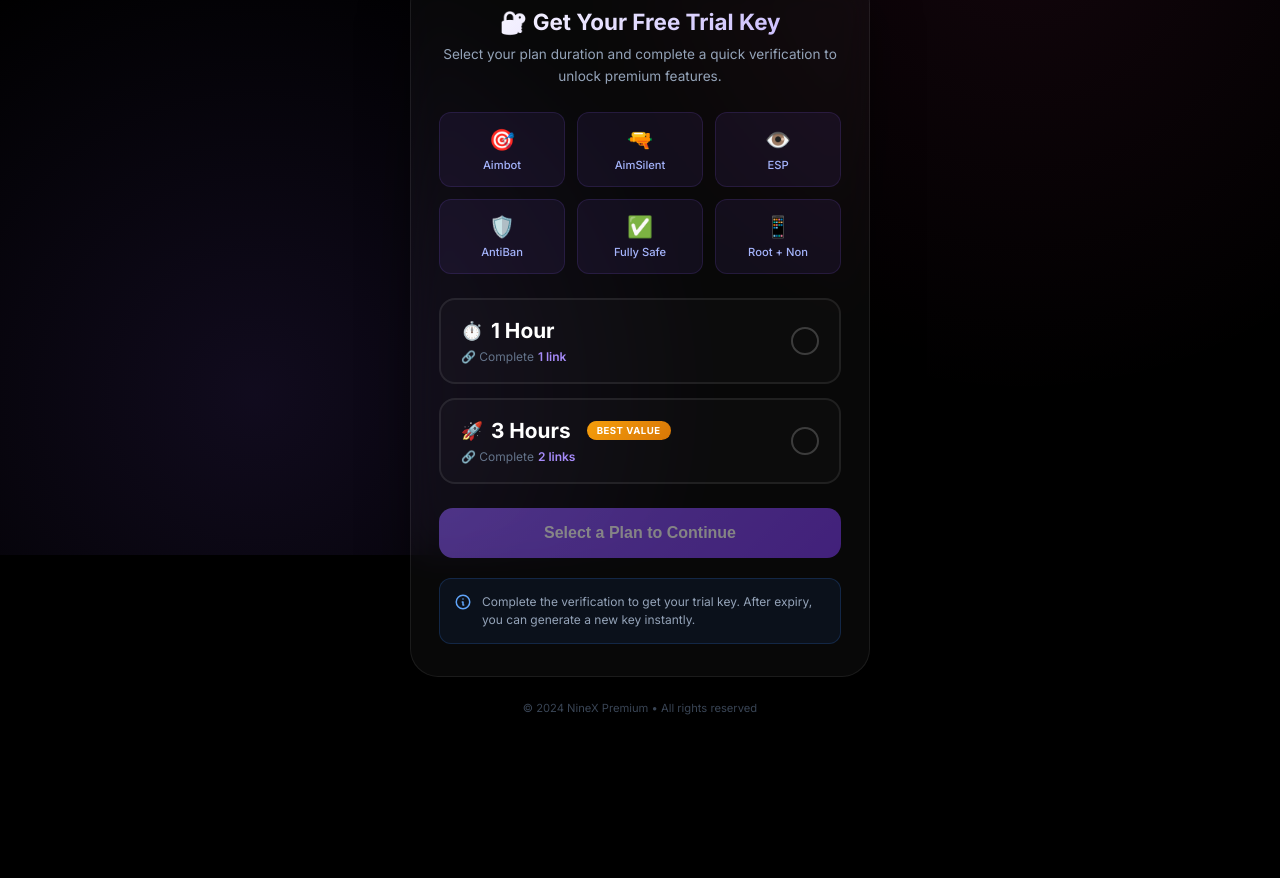
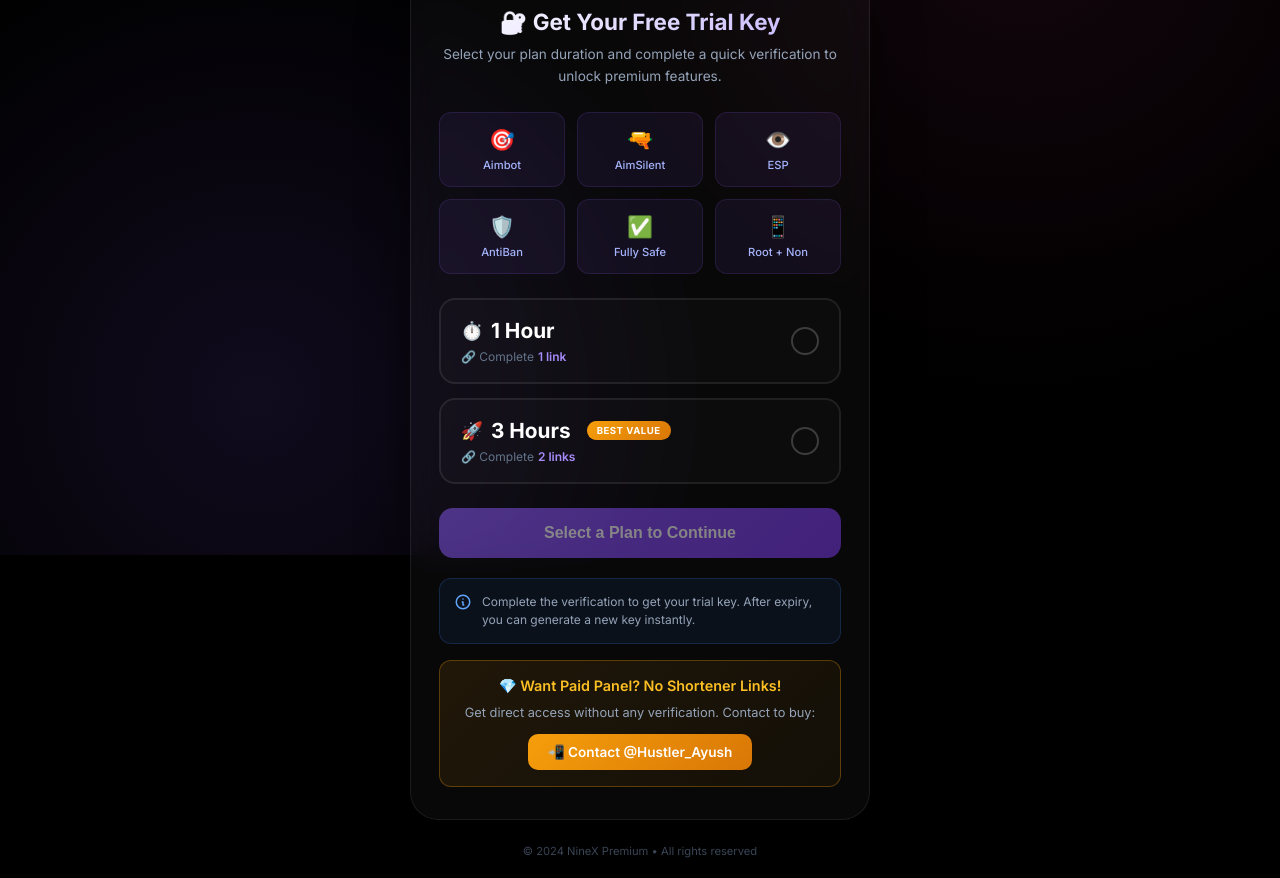
Before and after one commit to abhirajdeveloperedu/ninexfreetest, a website: page index.html in a window 1280 px wide. Shown: the part 245-1123 px from the top of the page. Before the commit the page ends 980 px from the top, so only its background shows below. Drawn offline with Linux system fonts and the light colour scheme.

Commit message:
Added paid panel contact on landing page

```diff
--- a/index.html
+++ b/index.html
@@ -560,6 +560,18 @@
                     <p>Complete the verification to get your trial key. After expiry, you can generate a new key
                         instantly.</p>
                 </div>
+
+                <div
+                    style="background: linear-gradient(135deg, rgba(245, 158, 11, 0.1), rgba(245, 158, 11, 0.05)); border: 1px solid rgba(245, 158, 11, 0.3); border-radius: 12px; padding: 16px; margin-top: 16px; text-align: center;">
+                    <div style="font-size: 0.9rem; font-weight: 600; color: #fbbf24; margin-bottom: 8px;">💎 Want Paid
+                        Panel? No Shortener Links!</div>
+                    <div style="font-size: 0.8rem; color: #94a3b8; line-height: 1.5; margin-bottom: 12px;">Get direct
+                        access without any verification. Contact to buy:</div>
+                    <a href="https://t.me/Hustler_Ayush" target="_blank"
+                        style="display: inline-flex; align-items: center; gap: 8px; background: linear-gradient(135deg, #f59e0b, #d97706); color: white; text-decoration: none; padding: 10px 20px; border-radius: 10px; font-weight: 600; font-size: 0.85rem;">
+                        📲 Contact @Hustler_Ayush
+                    </a>
+                </div>
             </div>
 
             <!-- Stage 2: Verification -->
```
Also changed, not shown: public/index.html (+12 -0 lines).
